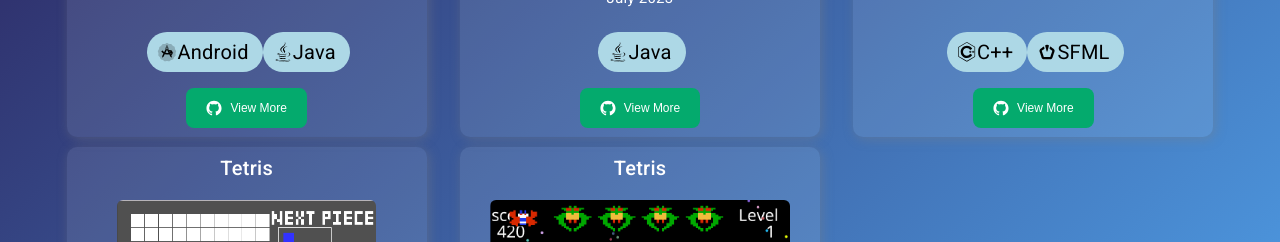
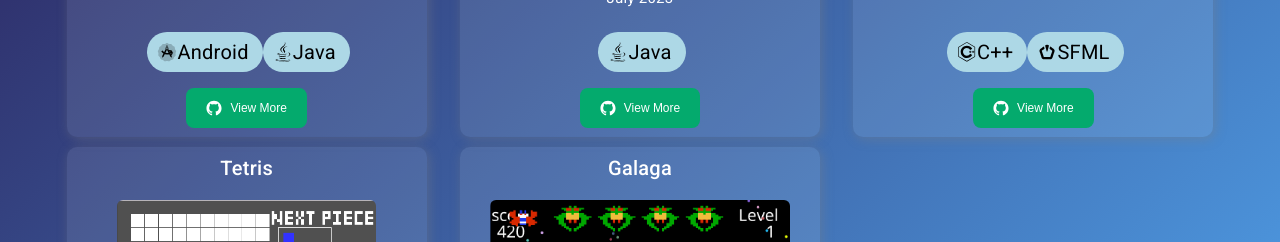
Before and after one commit to Nicholas-Parise/Portfolio, an Angular app: page /projects in a window 1280 px wide. Shown: the part 3249-3491 px from the top of the page. Built offline with nearby package versions, Linux system fonts and the light colour scheme.

Commit message:
fixed projects

```diff
--- a/src/app/_services/projects.service.ts
+++ b/src/app/_services/projects.service.ts
@@ -28,7 +28,7 @@ export class ProjectsService {
     { id: 16, name: 'Connect 4', summary: 'A networked Connect four game written in java', description: 'description', projectLink: 'https://github.com/Nicholas-Parise/Connect-Four', liveLink: null, date: 'July 2023', pictures: ['../../assets/projects/Connect4.png'],skills: [this.skillsService.GetSkillByName("Java")] },
     { id: 17, name: 'Pacman', summary: 'A C++ SFML Pacman clone', description: 'description', projectLink: 'https://github.com/Nicholas-Parise/PacMan', liveLink: null, date: 'June 2022', pictures: ['../../assets/projects/Pacman.png'],skills: [this.skillsService.GetSkillByName("C++"),this.skillsService.GetSkillByName("SFML")] },
     { id: 18, name: 'Tetris', summary: 'A java Jpanel clone of classic Tetris', description: 'description', projectLink: 'https://github.com/Nicholas-Parise/Tetris-Java', liveLink: null, date: 'January 2021', pictures: ['../../assets/projects/tetris.png'],skills: [this.skillsService.GetSkillByName("Java")] },
-    { id: 19, name: 'Tetris', summary: 'Galaga Flash game I made in highschool', description: 'description', projectLink: null, liveLink: '/games', date: 'January 2018', pictures: ['../../assets/projects/galaga.png'],skills: [] }
+    { id: 19, name: 'Galaga', summary: 'Galaga Flash game I made in highschool', description: 'description', projectLink: null, liveLink: '/games', date: 'January 2018', pictures: ['../../assets/projects/galaga.png'],skills: [] }
   ];
   //written
   //{id:5,name: 'name', summary: 'summary', description: 'description',projectLink: 'link',date: 'date',pictures: ['picture1','picture2']}
@@ -50,7 +50,7 @@ export class ProjectsService {
   }
 
   getRandom(): Project {
-    return this.GetProjectById(Math.floor(Math.random() * this.projects.length));
+    return this.GetProjectById(Math.floor(Math.random() * (this.projects.length-1)));
   }
 
 
```
